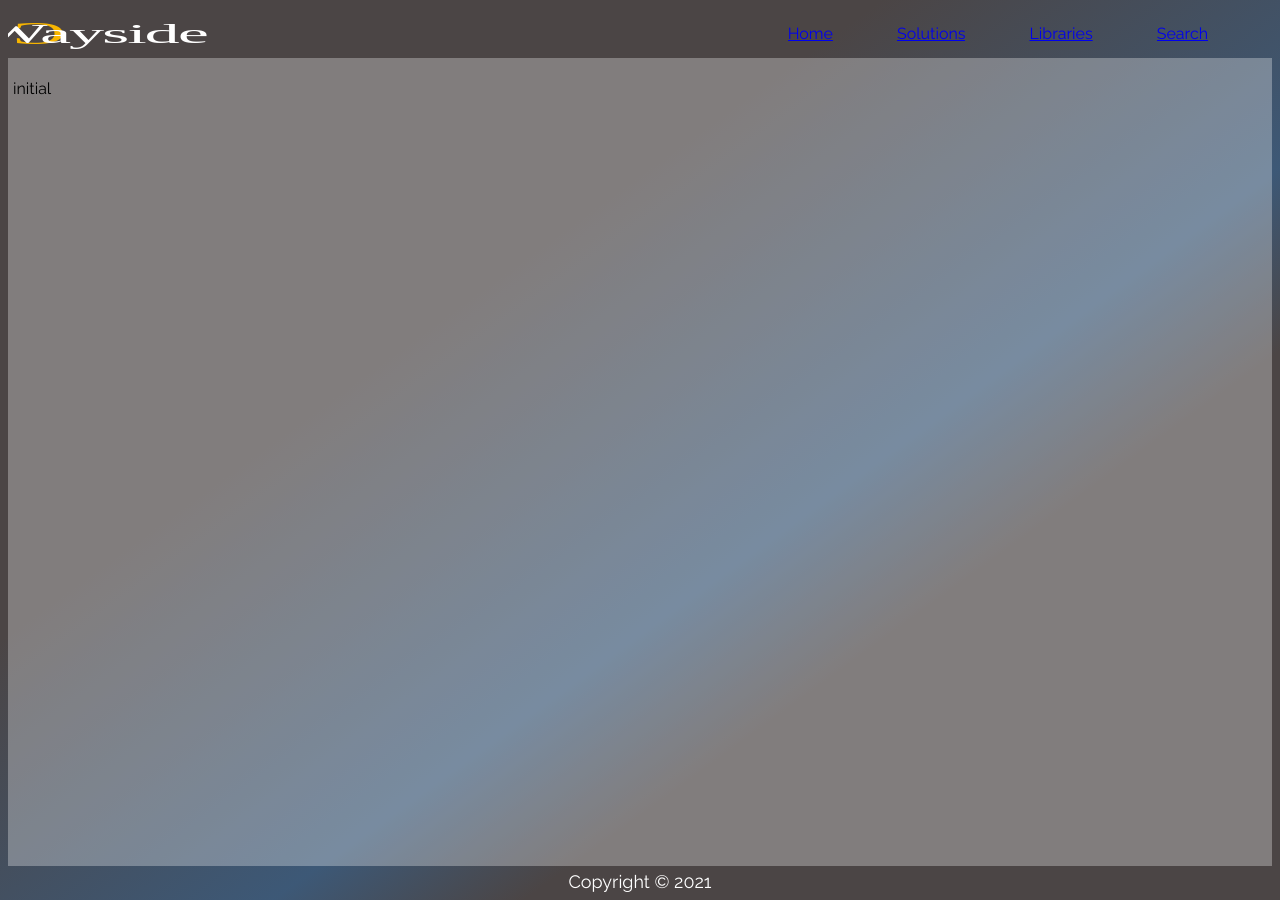
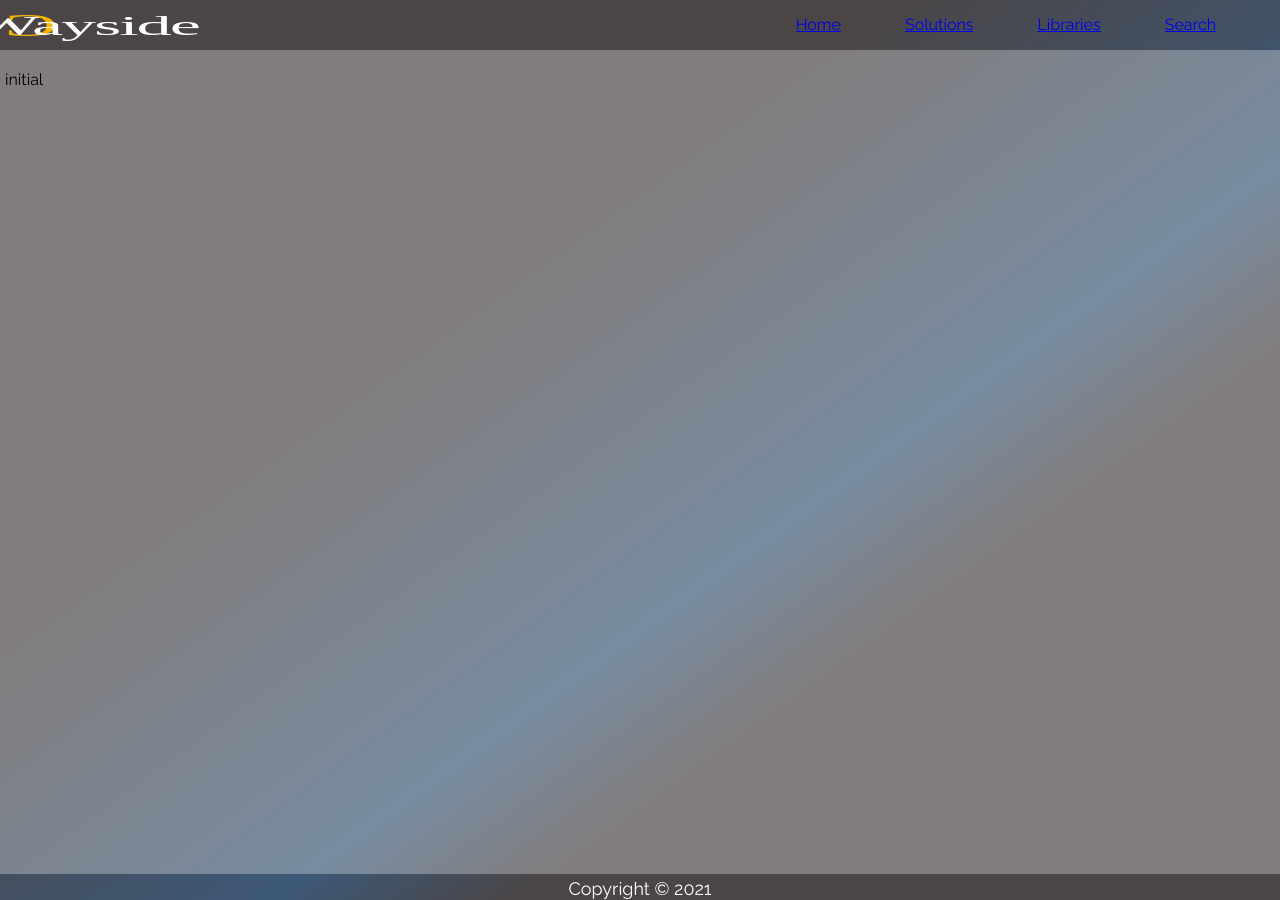
Before and after one commit to OpenWayside/openwayside.github.io, a Jekyll site: the page built from index.md, in a window 1280 px wide. Built offline with Jekyll 4.4.1, drawn with Linux system fonts in a browser that asks for light colours; some web fonts are replaced; our own code applies the rules of GitHub Pages for plain Markdown files.

Commit message:
testing use of section again

```diff
--- a/_layouts/default.html
+++ b/_layouts/default.html
@@ -9,7 +9,7 @@
 		{% endif %}
 
 		<link rel="stylesheet" href="{{ "/assets/style.css" | relative_url }}">
-		<!-- <link rel="stylesheet" href="{{ "/assets/tipuesearch/css/normalize.css" | relative_url }}"> -->
+		<link rel="stylesheet" href="{{ "/assets/tipuesearch/css/normalize.css" | relative_url }}">
 		<link rel="stylesheet" href="https://fonts.cdnfonts.com/css/gill-sans-mt-condensed" >
 
 		{% include icons.html %}
@@ -25,7 +25,7 @@
 	<body>
 		<meta name="viewport" content="width=device-width, initial-scale=1">
 		<section class="top-nav">
-			<a href=""><div class="logo"></div></a>
+			<a href="/"><div class="logo"></div></a>
 			<nav>
 				<input id="menu-toggle" type="checkbox" />
 				<label class='menu-button-container' for="menu-toggle">
@@ -38,9 +38,9 @@
 				</ul>
 			</nav>
 		</section>
-		<div class="content">
+		<section class="content">
 			{{ content }}
-		</div>
+		</section>
 		<section class="footer">
 			{% include footer.html %}
 		</section>
```
